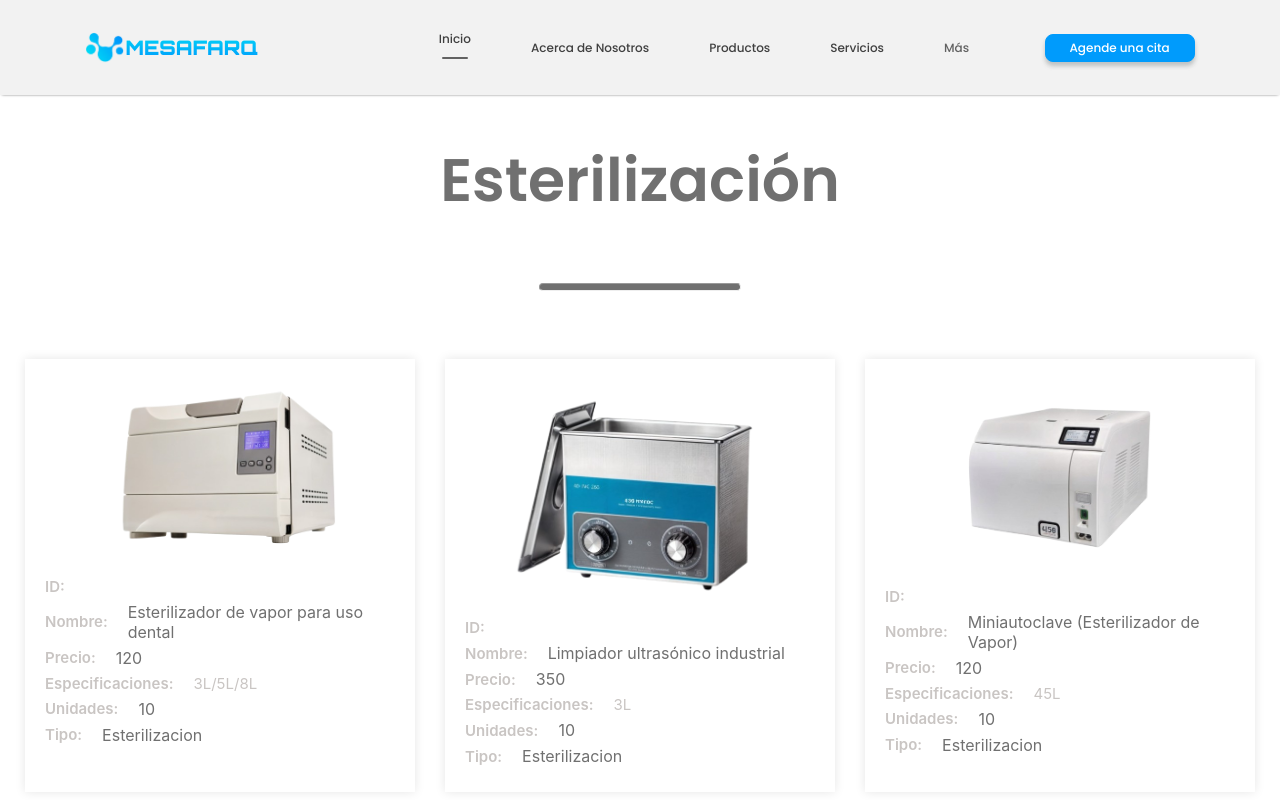
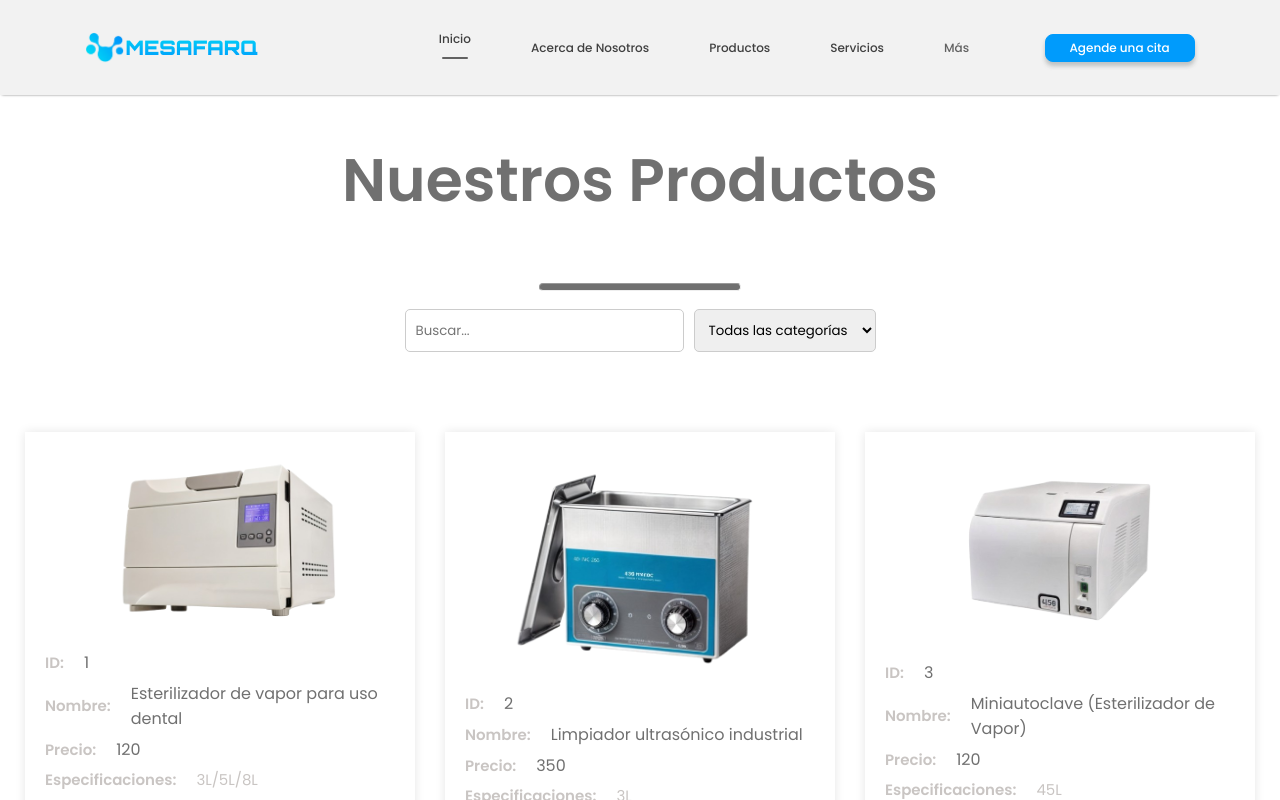
Before and after one commit to danjoshuasg/mesafarq-website, a React (Create React App) app: page /productos in a window 1280 px wide. Shown: the top 800 px of the page. Built offline with nearby package versions, Linux system fonts and the light colour scheme.

Commit message:
Busqueda Productos

```diff
--- a/src/App.js
+++ b/src/App.js
@@ -1,10 +1,8 @@
 import './App.css';
 import Navbar from './Components/Navbar/Navbar';
 import { BrowserRouter,Routes, Route} from 'react-router-dom';
-import Producto from './Pages/Producto';
 import Productos from './Pages/Productos';
 import Servicios from './Pages/Servicios';
-import ProductosCategorias from './Pages/ProductosCategorias';
 import Inicio from './Pages/Inicio';
 import Acerca from './Pages/Acerca';
 import Blog from './Pages/Blog';
@@ -27,15 +25,6 @@ function App() {
 
           <Route path='/productos' element={<Productos/>}/>
 
-          <Route path='/esterilizacion' element={<ProductosCategorias categoria="Esterilizacion"/>}/>
-
-          <Route path='/dental' element={<ProductosCategorias categoria="Dental"/>}/>
-
-          <Route path='/veterinario' element={<ProductosCategorias categoria="Veterinario"/>}/>
-
-          <Route path='/producto' element={<Producto/>}>
-            <Route path=':productoId' element={<Producto/>}/>
-          </Route>
 
           <Route path='/servicios' element={<Servicios/>}/>
 
--- a/src/Components/Productos/Esterilizacion/Esterilizacion.css
+++ b/src/Components/Productos/Esterilizacion/Esterilizacion.css
@@ -3,6 +3,8 @@
     flex-direction: column;
     align-items: center;
     gap: 10px;
+    margin-bottom: 10%;
+    font-family: 'Poppins';
 
 }
 
@@ -10,7 +12,7 @@
     color: #707070;
     font-size: 60px;
     font-weight: 600;
-    font-family: 'Poppins';
+
 }
 
 .esterilizacion hr{
--- a/src/Components/Productos/Esterilizacion/Esterilizacion.jsx
+++ b/src/Components/Productos/Esterilizacion/Esterilizacion.jsx
@@ -1,16 +1,34 @@
-import React from 'react';
-import './Esterilizacion.css'
+import React, { useState } from 'react';
+import SearchBar from '../../Productos/Searchbar/Searchbar.jsx'; // Asegúrate de que la ruta de importación sea correcta
+import './Esterilizacion.css';
 import data_product from '../../Assets/data_products';
 import Item from '../../Productos/Item/Item.jsx';
 
 const Esterilizacion = () => {
+    const [searchKeyword, setSearchKeyword] = useState('');
+    const [selectedCategory, setSelectedCategory] = useState('');
+
+    const categories = [...new Set(data_product.map((item) => item.type))]; // Asumiendo que 'type' es tu categoría
+
+    const filteredProducts = data_product.filter((item) => {
+        return (
+            item.name.toLowerCase().includes(searchKeyword.toLowerCase()) &&
+            (!selectedCategory || item.type === selectedCategory)
+        );
+    });
+
     return (
         <div className='esterilizacion'>
-            <h1>Esterilización</h1>
+            <h1>Nuestros Productos</h1>
             <hr />
+            <SearchBar
+              onKeywordChange={setSearchKeyword}
+              onCategoryChange={setSelectedCategory}
+              categories={categories}
+            />
             <div className="esterilizacion-item">
-                {data_product.map((item,i)=>{
-                    return <Item key={i} name={item.name} image={item.image} price={item.price} units={item.units} type={item.type}   specifications={item.specifications}/>
+                {filteredProducts.map((item, i) => {
+                    return <Item key={i} {...item} />;
                 })}
             </div>
         </div>
--- /dev/null
+++ b/src/Components/Productos/Searchbar/Searchbar.css
@@ -0,0 +1,33 @@
+.search-bar {
+    display: flex;
+    gap: 10px;
+    margin-bottom: 20px;
+  }
+
+  .search-bar input[type="text"],
+  .search-bar select {
+    padding: 10px;
+    border: 1px solid #ccc;
+    border-radius: 5px;
+    font-family: 'Poppins', sans-serif;
+  }
+
+  .search-bar input[type="text"] {
+    flex-grow: 1;
+  }
+
+  .search-bar select {
+    min-width: 150px;
+  }
+
+  /* Estilos para dispositivos más pequeños */
+  @media (max-width: 768px) {
+    .search-bar {
+      flex-direction: column;
+    }
+
+    .search-bar input[type="text"],
+    .search-bar select {
+      width: 100%; /* Hacer que los inputs ocupen todo el ancho en dispositivos móviles */
+    }
+  }
--- /dev/null
+++ b/src/Components/Productos/Searchbar/Searchbar.jsx
@@ -0,0 +1,24 @@
+import React from 'react';
+import './Searchbar.css'; // Asegúrate de que el archivo CSS esté en la misma carpeta que tu componente
+
+const Searchbar = ({ onKeywordChange, onCategoryChange, categories }) => {
+  return (
+    <div className="search-bar">
+      <input
+        type="text"
+        placeholder="Buscar..."
+        onChange={(e) => onKeywordChange(e.target.value)}
+      />
+      <select onChange={(e) => onCategoryChange(e.target.value)}>
+        <option value="">Todas las categorías</option>
+        {categories.map((category, index) => (
+          <option key={index} value={category}>
+            {category}
+          </option>
+        ))}
+      </select>
+    </div>
+  );
+};
+
+export default Searchbar;
--- a/src/Pages/Blog.jsx
+++ b/src/Pages/Blog.jsx
@@ -1,5 +1,5 @@
 import React from 'react'
-import BlogComponente from "../Components/Blog/Blog";
+import BlogComponente from "../Components/Mas/Blog/Blog";
 
 const Blog  = () => {
   return (
--- a/src/Pages/Producto.jsx
+++ /dev/null
@@ -1,14 +0,0 @@
-import React from 'react'
-import Esterilizacion from '../Components/Productos/Esterilizacion/Esterilizacion';
-
-
-const Producto = () => {
-  return (
-    <div>
-      <Esterilizacion/>
-
-    </div>
-  )
-}
-
-export default Producto
--- a/src/Pages/Productos.jsx
+++ b/src/Pages/Productos.jsx
@@ -1,10 +1,12 @@
 import React from 'react'
-import Producto from './Producto.jsx';
+import Esterilizacion from '../Components/Productos/Esterilizacion/Esterilizacion';
+
 
 const Productos = () => {
   return (
     <div>
-      <Producto/>
+      <Esterilizacion/>
+
     </div>
   )
 }
```
